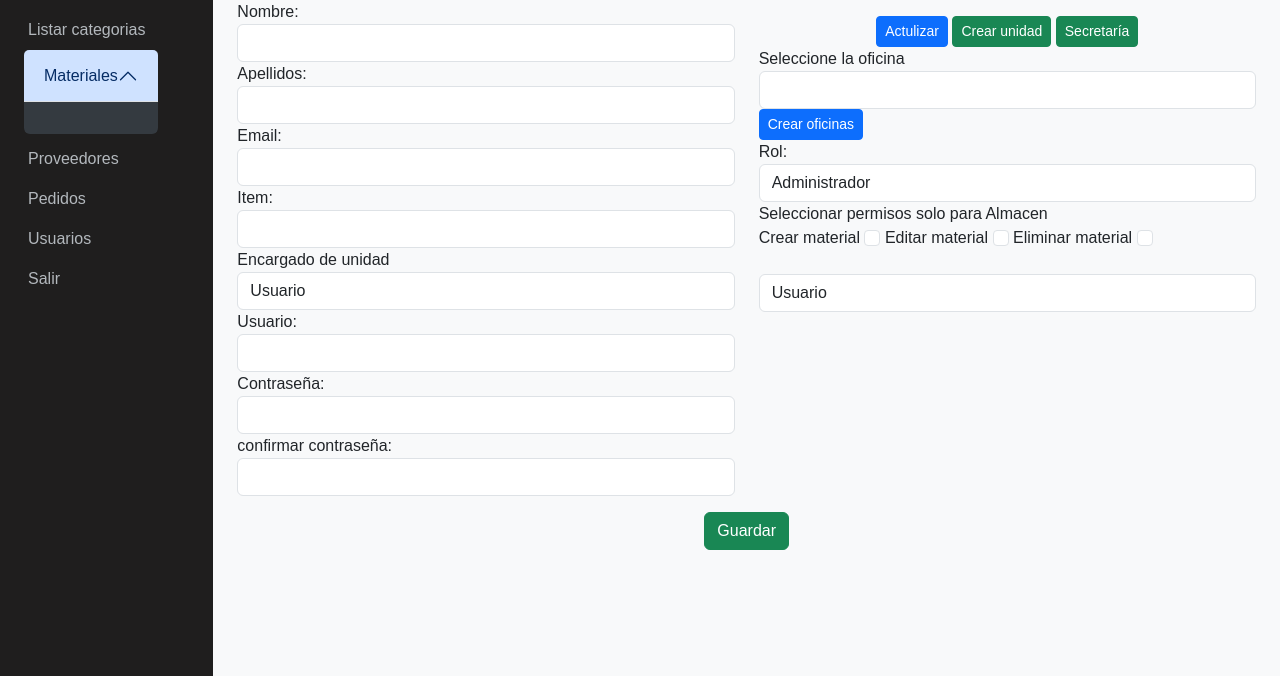
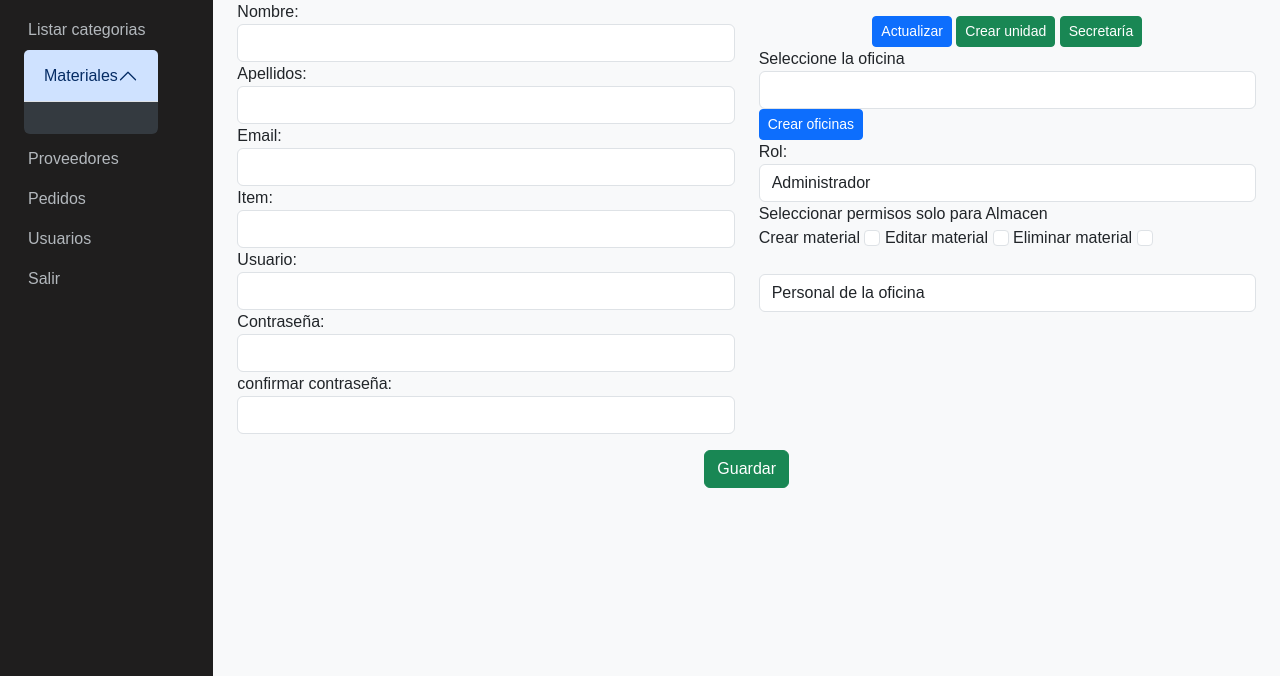
Before and after one commit to kimy-chan/GAPD, a Django app: page /creando_usuarios in a window 1280 px wide. Shown: the part 124-800 px from the top of the page. Run offline with Django 5.2, Linux system fonts and the light colour scheme; data that the repository does not hold is empty; some libraries are stand-ins or nearby versions.

Commit message:
notificaciones

```diff
--- a/templates/pedidos/usuarios.pedidos.html
+++ b/templates/pedidos/usuarios.pedidos.html
@@ -47,6 +47,7 @@
         <thead>
             <tr>
                 <th>Codigo</th>
+                <th>C.I</th>
                 <th>Nombre completo</th>
                 <th>Oficina</th>
                 <th>Fecha</th>
@@ -57,7 +58,8 @@
         <tbody>
             {% for pedido in data %}
             <tr>
-                <td>{{ pedido.material.codigo }}</td>
+                <td>{{ pedido.numero_pedido}}</td>
+                <td>{{ pedido.usuario.persona.cedula_identidad }}</td>
                 <td>{{ pedido.usuario.persona.nombre }} {{ pedido.usuario.persona.apellidos }}</td>
                 <td>{{ pedido.usuario.oficina.nombre }}</td>
 
--- a/templates/pedidos/usuarios.pedidos.oficina.html
+++ b/templates/pedidos/usuarios.pedidos.oficina.html
@@ -47,6 +47,7 @@
         <thead>
             <tr>
                 <th>Codigo</th>
+                <th>C.I</th>
                 <th>Nombre completo</th>
                 <th>Oficina</th>
                 <th>Fecha</th>
@@ -57,7 +58,8 @@
         <tbody>
             {% for pedido in data %}
             <tr>
-                <td>{{ pedido.material.codigo }}</td>
+                <td>{{ pedido.numero_pedido }}</td>
+                <td>{{ pedido.usuario.persona.cedula_identidad }}</td>
                 <td>{{ pedido.usuario.persona.nombre }} {{ pedido.usuario.persona.apellidos }}</td>
                 <td>{{ pedido.usuario.oficina.nombre }}</td>
 
--- a/templates/usuarios/crear_cuenta_formulario.html
+++ b/templates/usuarios/crear_cuenta_formulario.html
@@ -19,10 +19,8 @@
                 </label>
                 {{ form_usuario.item}}
                 {{form_usuario.item.errors}}
-                <label for="{{ form_usuario.cargi.id_for_label }}"> {{form_usuario.cargo.label}}
-                </label>
-                {{ form_usuario.cargo}}
-                {{form_usuario.cargo.errors}}
+
+
                 <label for="{{ form_usuario.username.id_for_label }}"> {{ form_usuario.username.label}}: </label>
                 {{ form_usuario.username }}
                 {{form_usuario.username.errors}}
@@ -42,7 +40,7 @@
                     </div>
                     <div class="col-12 pt-3 text-center ">
                         <button onclick="listar_unidades()" type="button" class="btn btn-primary btn-sm">
-                            Actulizar
+                            Actualizar
                         </button>
                         <button onclick="Listar_secretarias()" type="button" class="btn btn-success btn-sm"
                             data-toggle="modal" data-target="#modalUnidad">
@@ -91,8 +89,6 @@
                 </label>
                 {{ form_usuario.cargo}}
                 {{form_usuario.encargado_unidad.errors}}
-
-
             </div>
 
             <div class="text-center mt-3">
--- a/usuarios/models.py
+++ b/usuarios/models.py
@@ -45,14 +45,14 @@ def crear_entidades_por_defecto(sender, **kwargs):
 
 class Usuario(AbstractBaseUser, PermissionsMixin):
     CARGO_ROLE_CHOICES=[
-        ('Encargado_unidad','Encargado unidad'),
-        ('Encargado_oficina','Encargado oficina'),
-        ('Usuario','Usuario'),
+        ('Encargado_unidad','Inmedianto Superior'),
+        ('Encargado_oficina','Responsable de la oficina'),
+        ('Usuario','Personal de la oficina'),
     ]
     ROLES_CHOICES=[
         ('Administrador','Administrador'),
         ('Super_administrador','Super administrador'),
-        ('Axuliar','Axuliar'),
+        ('Auxiliar1','Auxiliar de Almacen'),
         ('Usuario','Usuario')
     ]
     username= models.CharField(max_length=150, unique=True, blank=False, null=False, verbose_name='Usuario')
```
Also changed, not shown: pedidos/views.py (+6 -6 lines), templates/usuarios/mostrar_cuentas.html (+7 -6 lines).
